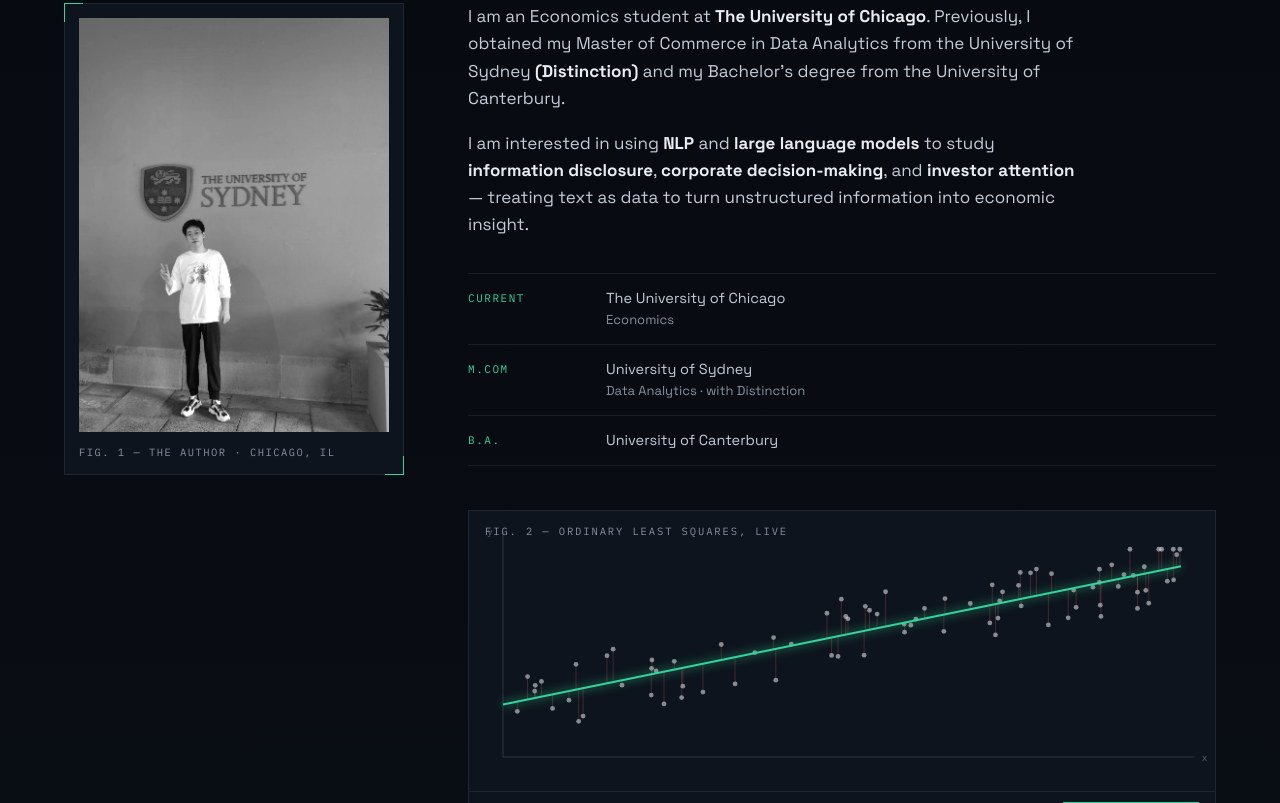
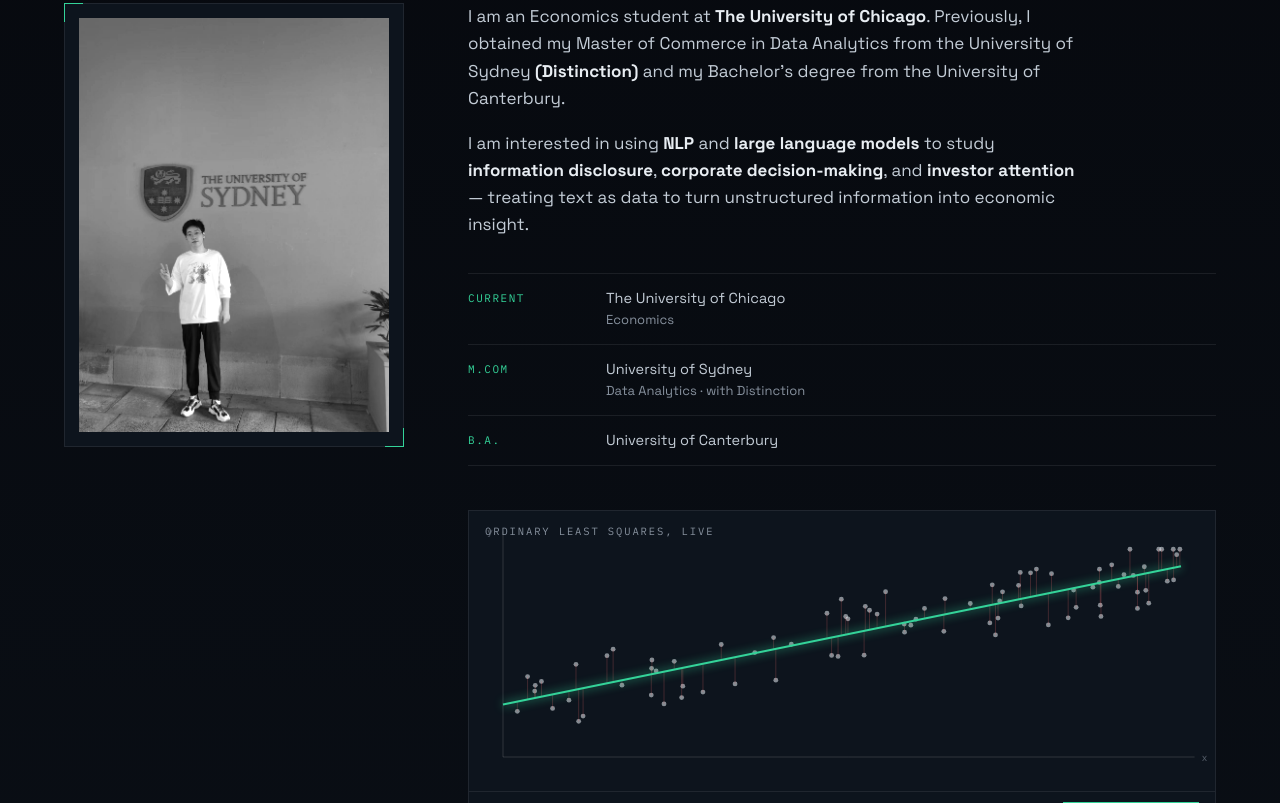
Before and after one commit to WLXie-Tony/WLXie-Tony.github.io, a plain HTML site: page index.html in a window 1280 px wide. Shown: the part 1240-2043 px from the top of the page. Drawn offline with Linux system fonts and the light colour scheme; animation ran at ten frames a second.

Commit message:
Add files via upload

```diff
--- a/index.html
+++ b/index.html
@@ -276,7 +276,7 @@ footer .u{color:var(--up)}
       <figure class="photo rv rv2">
         <img src="images/portrait.jpg" alt="Wenlan (Tony) Xie" onerror="this.closest('.photo').classList.add('noimg')">
         <div class="mono-fallback">W.X</div>
-        <figcaption>FIG. 1 — THE AUTHOR · CHICAGO, IL</figcaption>
+        <!-- <figcaption>FIG. 1 — THE AUTHOR · CHICAGO, IL</figcaption> -->
       </figure>
       <div class="bio">
         <p class="rv">I am an Economics student at <b>The University of Chicago</b>. Previously, I obtained my Master of Commerce in Data Analytics from the University of Sydney <b>(Distinction)</b> and my Bachelor's degree from the University of Canterbury.</p>
@@ -287,7 +287,7 @@ footer .u{color:var(--up)}
           <li><span class="tag">B.A.</span><span class="deg">University of Canterbury</span></li>
         </ul>
         <div id="fitbox" class="rv rv4">
-          <span class="fitlabel">FIG. 2 — ORDINARY LEAST SQUARES, LIVE</span>
+          <span class="fitlabel">ORDINARY LEAST SQUARES, LIVE</span>
           <canvas id="fitCanvas"></canvas>
           <div class="fitbar">
             <span>ŷ = α̂ + β̂x &nbsp;·&nbsp; <span class="est" id="est">β̂ = — , R² = —</span></span>
```
